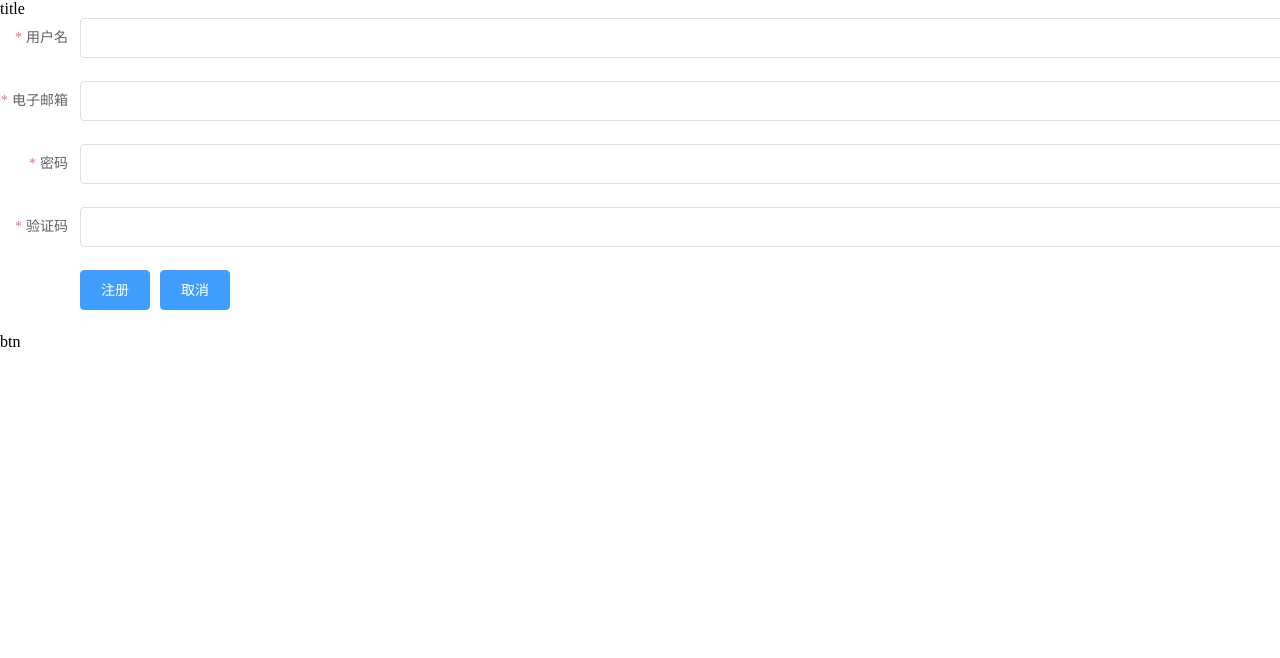
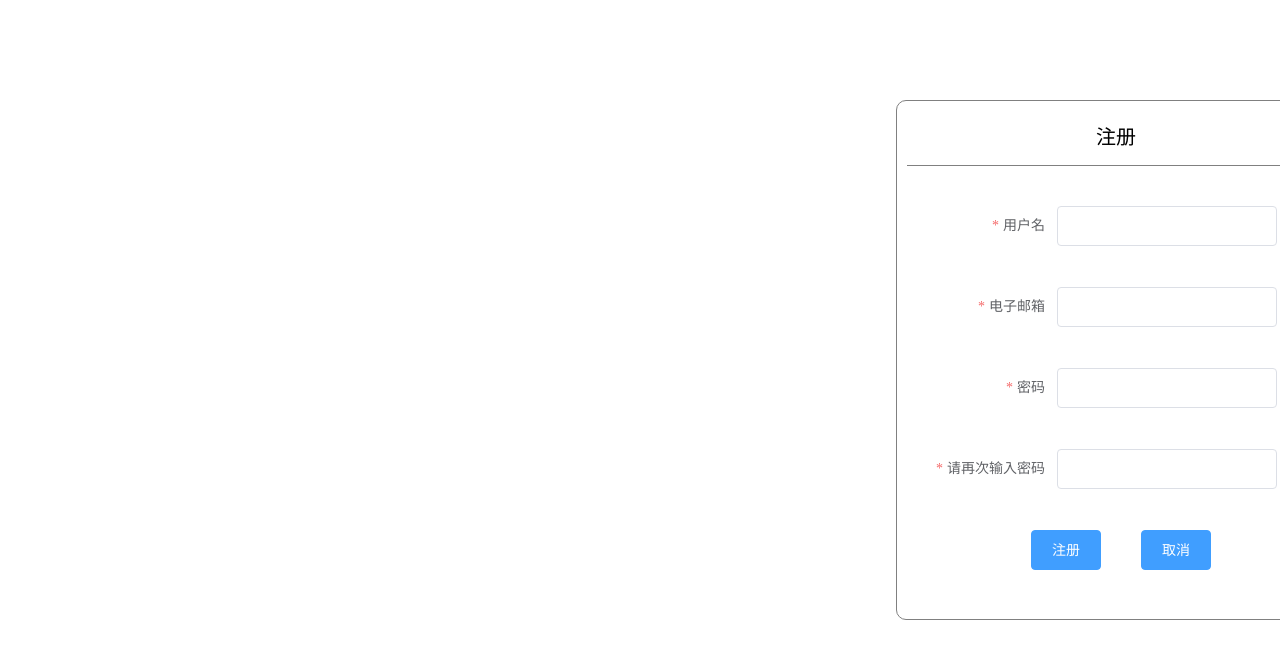
Before and after one commit to xcoderYang/yxcblog, a Vue app in the folder frontend/blog_admin/: page / in a window 1280 px wide. Both pictures are taken after a click on the button "注册". Shown: the top 658 px of the page. Built offline with nearby package versions, Linux system fonts and the light colour scheme; what showdown would draw is missing.

Commit message:
登录页面基本完成，开始主页面开发

```diff
--- a/frontend/blog_admin/src/components/login.vue
+++ b/frontend/blog_admin/src/components/login.vue
@@ -1,45 +1,55 @@
 <template>
-    <div class="loginWrap">
+    <div class="loginWrap" :class="status+'Size'">
         <div class="loginBox">
-            <section class="title">title</section>
-            <section v-if="status==='login'" class="loginForm">
+            <section class="title">{{status == 'login'?'登录':'注册'}}</section>
+            <section v-if="status==='login'" class="loginForm subForm" :class="statusType">
                 <el-form ref="loginForm" :model="loginForm" :rules="rules" label-width="80px" key="login">
-                    <el-form-item label="用户名" prop="username">
-                        <el-input v-model="loginForm.username"></el-input>
+                    <el-form-item label="用户名" prop="username" class="username">
+                        <el-input v-model="loginForm.username" class="input"></el-input>
                     </el-form-item>
-                    <el-form-item label="密码" prop="password">
-                        <el-input v-model="loginForm.password"></el-input>
+                    <el-form-item label="密码" prop="password" class="password">
+                        <el-input show-password v-model="loginForm.password" class="input"></el-input>
                     </el-form-item>
-                    <el-form-item label="验证码" prop="verCode" v-loading="loginForm.loginVerCodeLoading">
+                    <!-- <el-form-item label="验证码" prop="verCode" v-loading="loginForm.loginVerCodeLoading">
                         <el-input v-model="loginForm.verCode"></el-input>
+                    </el-form-item> -->
+                    <!-- <el-form-item>
+                        <el-button type="primary" @click="loginSubmit" class="loginBtn">登录</el-button>
+                        <el-button type="primary" @click="status = 'registry'" class="cancel">注册</el-button>
+                    </el-form-item> -->
+                </el-form>
+                <section class="btnGroup">
+                    <el-button type="primary" @click="submit('login', loginForm)" class="commit">登录</el-button>
+                    <el-button type="primary" @click="tranStatus('registry')" class="cancel">注册</el-button>
+                </section>
+            </section>
+            <section v-else class="registryForm subForm" :class="statusType">
+                <el-form ref="registryForm" :model="registryForm" :rules="rules" label-width="150px" key="registry">
+                    <el-form-item label="用户名" prop="username" class="username">
+                        <el-input v-model="registryForm.username" class="input"></el-input>
                     </el-form-item>
-                    <el-form-item>
-                        <el-button type="primary" @click="loginSubmit">登录</el-button>
-                        <el-button type="primary" @click="status = 'registry'">注册</el-button>
+                    <el-form-item label="电子邮箱" prop="email" class="email">
+                        <el-input v-model="registryForm.email" class="input"></el-input>
                     </el-form-item>
+                    <el-form-item label="密码" prop="password" class="password">
+                        <el-input show-password v-model="registryForm.password" class="input"></el-input>
+                    </el-form-item>
+                    <el-form-item label="请再次输入密码" prop="password" class="repassword">
+                        <el-input show-password v-model="registryForm.repassword" class="input"></el-input>
+                    </el-form-item>
+                    <!-- <el-form-item label="验证码" prop="verCode" v-loading="loginForm.registryVerCodeLoading">
+                        <el-input v-model="registryForm.verCode"></el-input>
+                    </el-form-item> -->
+                    <!-- <el-form-item>
+                        <el-button type="primary" @click="regSubmit" class="registryBtn">注册</el-button>
+                        <el-button type="primary" @click="status = 'login'" class="cancel">取消</el-button>
+                    </el-form-item> -->
                 </el-form>
+                <section class="btnGroup">
+                    <el-button type="primary" @click="submit('registry', registryForm)" class="commit">注册</el-button>
+                    <el-button type="primary" @click="tranStatus('login')" class="cancel">取消</el-button>
+                </section>
             </section>
-            <section v-else class="registryForm">
-                <el-form ref="registryForm" :model="registryForm" :rules="rules" label-width="80px" key="registry">
-                    <el-form-item label="用户名" prop="username">
-                        <el-input v-model="registryForm.username"></el-input>
-                    </el-form-item>
-                    <el-form-item label="电子邮箱" prop="email">
-                        <el-input v-model="registryForm.email"></el-input>
-                    </el-form-item>
-                    <el-form-item label="密码" prop="password">
-                        <el-input v-model="registryForm.password"></el-input>
-                    </el-form-item>
-                    <el-form-item label="验证码" prop="verCode" v-loading="loginForm.registryVerCodeLoading">
-                        <el-input v-model="registryForm.verCode"></el-input>
-                    </el-form-item>
-                    <el-form-item>
-                        <el-button type="primary" @click="regSubmit">注册</el-button>
-                        <el-button type="primary" @click="status = 'login'">取消</el-button>
-                    </el-form-item>
-                </el-form>
-            </section>
-            <section class="btnGroup">btn</section>
         </div>
     </div>
 </template>
@@ -47,19 +57,26 @@
 export default {
     name: 'Login',
     data(){
-        //  let getVerCode = (rule, value, callback)=>{
-        //      this.getVerCode().
+        // 验证码校验
+        // let verCodeCheck = (rule, value, callback)=>{
+        //     this.getVerCode().
         //      then(()=>{
         //          callback()
         //      },()=>{
         //          callback(new Error("服务器错误"))
         //      })
         // }
-        let verCodeCheck = (rule, value, callback)=>{
-            callback()
-        }
+        // let serverCheckCode = (rule,value,callback)=>{
+        //     this.serverCheckVerCode().
+        //          then(()=>{
+
+        //          },()=>{
+        //              callback(new Error(""))
+        //          })
+        // }
         return {
             status: 'login',
+            statusType: 'login',
             loginForm:{
                 username: '',
                 password: '',
@@ -70,6 +87,7 @@ export default {
                 username: '',
                 email: '',
                 password: '',
+                repassword: '',
                 verCode: '',
                 registryVerCodeLoading: false,
             },
@@ -86,10 +104,10 @@ export default {
                     {required: true, message:'请输入注册邮箱',trigger: 'blur'},
                     {type: 'email', message: '邮箱格式不正确', trigger: 'blur'},
                 ],
-                verCode:[
-                    {required: true, message:'请输入验证码',trigger: 'blur'},
-                    {validator: verCodeCheck, trigger: 'blur'}
-                ]
+                // verCode:[
+                //     {required: true, message:'请输入验证码',trigger: 'blur'},
+                //     {validator: verCodeCheck, trigger: 'blur'}
+                // ]
             }
         }
     },
@@ -97,32 +115,29 @@ export default {
         console.log(this.serverUrl)
     },
     methods:{
-        loginSubmit(){
-            this.$axios.get(this.serverUrl+"/api/login", {
-                params:this.loginForm
-            })
-            .then(()=>{
-                console.log("Yes")
-            })
-            .catch(()=>{
-                console.log("No")
-            })
-            console.log(this.$axios)
-        },
-        regSubmit(){
-
-        },
-        getVerCode(){
-            return new Promise((resolve, reject)=>{
-                this.$axios.get(this.serverUrl+"/api/getVerCode")
-                .then((res)=>{
-                    resolve(res)
-                })
-                .catch(()=>{
-                    reject("服务器错误")
-                })
+        submit(formName, form){
+            this.$refs[formName+'Form'].validate((valid)=>{
+                if (valid){
+                    this.$emit(formName, form)
+                }
             })
         },
+        tranStatus(status){
+            this.statusType = 'noshow'
+            this.status = status
+            setTimeout(()=>{this.statusType = 'show'}, 500)
+        }
+        // getVerCode(){
+        //     return new Promise((resolve, reject)=>{
+        //         this.$axios.get(this.serverUrl+"/api/getVerCode")
+        //         .then((res)=>{
+        //             resolve(res)
+        //         })
+        //         .catch(()=>{
+        //             reject("服务器错误")
+        //         })
+        //     })
+        // },
         // serverCheckVerCode(){
         //     return new Promise((resolve, reject)=>{
 
@@ -132,6 +147,40 @@ export default {
 }
 </script>
 <style lang="stylus" scoped>
+.loginSize
+    width 350px
+    height 450px
+.registrySize
+    width 450px
+    height 520px
+.loginWrap
+    transition all .5s
+    padding 10px
+    border 1px solid gray
+    border-radius 10px
+    box-sizing border-box
+    .noshow
+        display none
+    .title
+        padding 10px
+        padding-bottom 15px
+        padding-left 0
+        margin-bottom 40px
+        font-size 20px
+        text-align center
+        box-sizing border-box
+        border-bottom 1px solid gray
+    .subForm
+        margin-top 20px
+        .username, .password, .email, .repassword
+            margin-bottom 40px
+        .input
+            width 220px
+    .btnGroup
+        text-align center
+        .commit
+            margin-right 30px
+
 .test
     width 100%
     height 100%
--- a/frontend/blog_admin/src/config/router.js
+++ b/frontend/blog_admin/src/config/router.js
@@ -1,10 +1,14 @@
 import VueRouter from 'vue-router'
 import Login from '../router/login.vue'
+import Main from '../router/main.vue'
 
 export default new VueRouter({
     routes:[
         {
             path: '/', name: 'login', component: Login,
         },
+        {
+            path: '/main', name: 'main', component: Main
+        }
     ]
 })
--- a/frontend/blog_admin/src/router/login.vue
+++ b/frontend/blog_admin/src/router/login.vue
@@ -1,6 +1,6 @@
 <template>
-    <div class="loginWrap">
-        <Login></Login>
+    <div class="bgWrap">
+        <Login class="login" @login="login" @registry="registry"></Login>
     </div>
 </template>
 <script>
@@ -14,10 +14,42 @@ export default {
         return {
 
         }
+    },
+    methods:{
+        login(data){
+            this.$router.push("/main")
+            this.$axios.get(this.serverUrl+"/api/login", {
+                params:data
+            })
+            .then(()=>{
+            })
+            .catch(()=>{
+                console.log("No")
+            })
+        },
+        registry(data){
+            this.$axios.get(this.serverUrl+"/api/login", {
+                params:data
+            })
+            .then(()=>{
+                console.log("Yes")
+            })
+            .catch(()=>{
+                console.log("No")
+            })
+        }
     }
 }
 </script>
 <style lang="stylus" scoped>
+.bgWrap
+    height 100%
+    width 100%
+    .login
+        position relative
+        top 45%
+        left 70%
+        transform translateY(-50%)
 .test
     width 100%
     height 100%
--- /dev/null
+++ b/frontend/blog_admin/src/router/main.vue
@@ -0,0 +1,13 @@
+<template>
+<div>
+    this is main
+</div>
+</template>
+<script>
+export default {
+
+}
+</script>
+<style lang="stylus" scoped>
+
+</style>
```
Also changed, not shown: frontend/blog_admin/src/components/header.vue (added), frontend/blog_admin/src/components/menu.vue (added), 1 other file (tests, documents, lock files or other folders).
